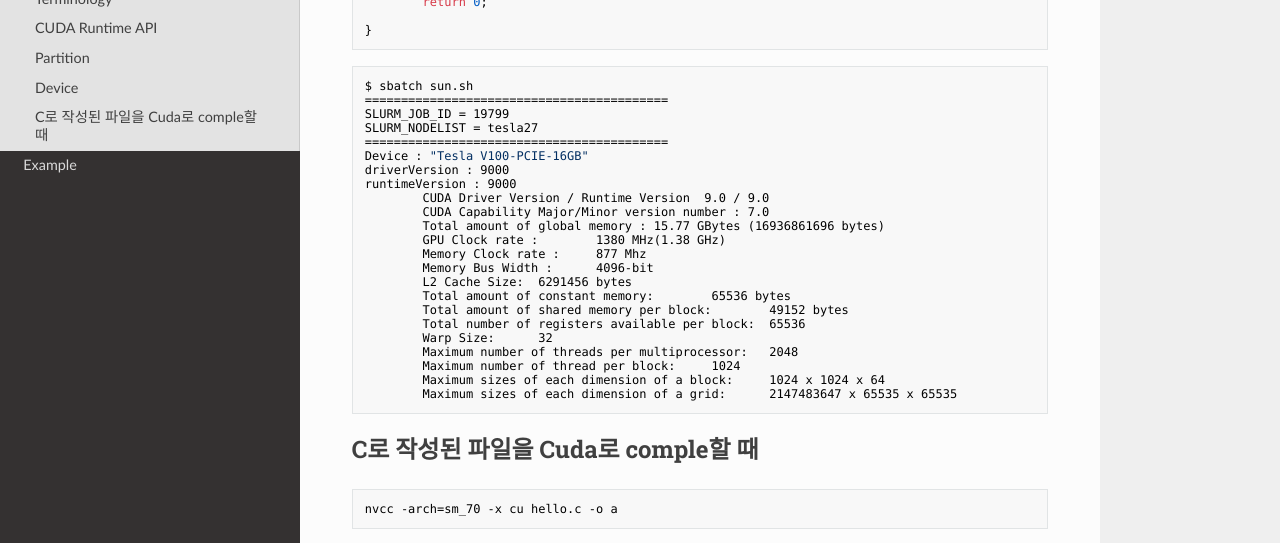
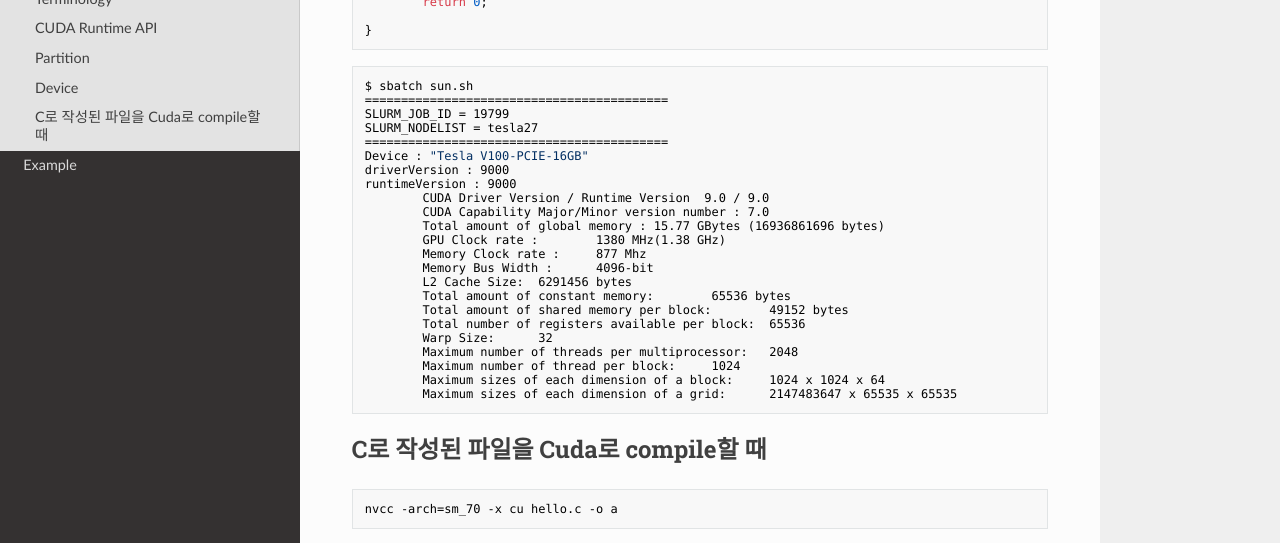
Before and after one commit to WonyoungCho/CUDA, an MkDocs documentation site: the page built from docs/CUDA_int.md, in a window 1280 px wide and 900 px high, scrolled down 1926 px. Shown: the part 226-769 px from the top of the window. Built offline with MkDocs 1.6.1, drawn with Linux system fonts in a browser that asks for light colours; nearby versions of some CDN libraries; old or Windows-style settings are respelled for this version of MkDocs.

Commit message:
Update CUDA_int.md

````diff
--- a/docs/CUDA_int.md
+++ b/docs/CUDA_int.md
@@ -151,7 +151,7 @@ runtimeVersion : 9000
         Maximum sizes of each dimension of a grid:      2147483647 x 65535 x 65535
 ```
 
-## C로 작성된 파일을 Cuda로 comple할 때
+## C로 작성된 파일을 Cuda로 compile할 때
 ```c
 nvcc -arch=sm_70 -x cu hello.c -o a
 ```
````
